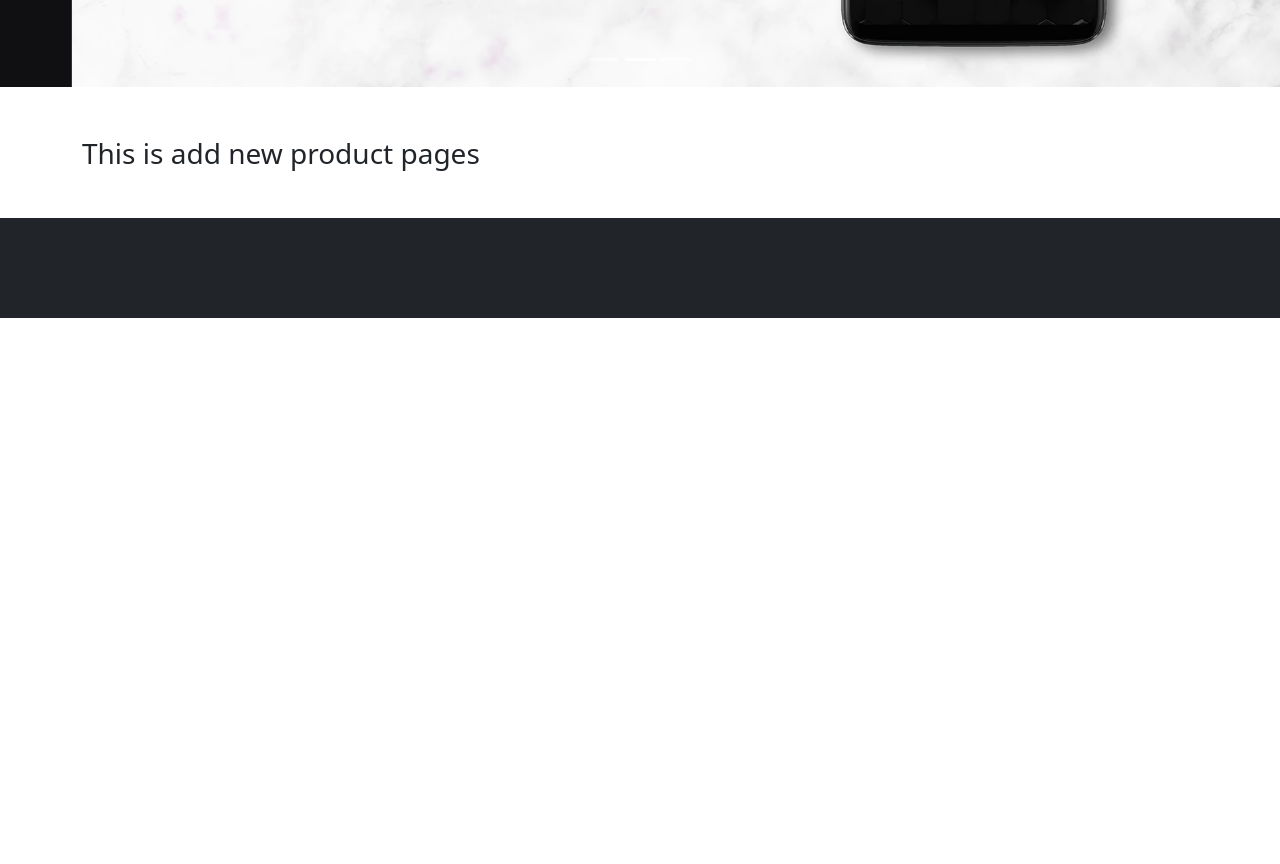
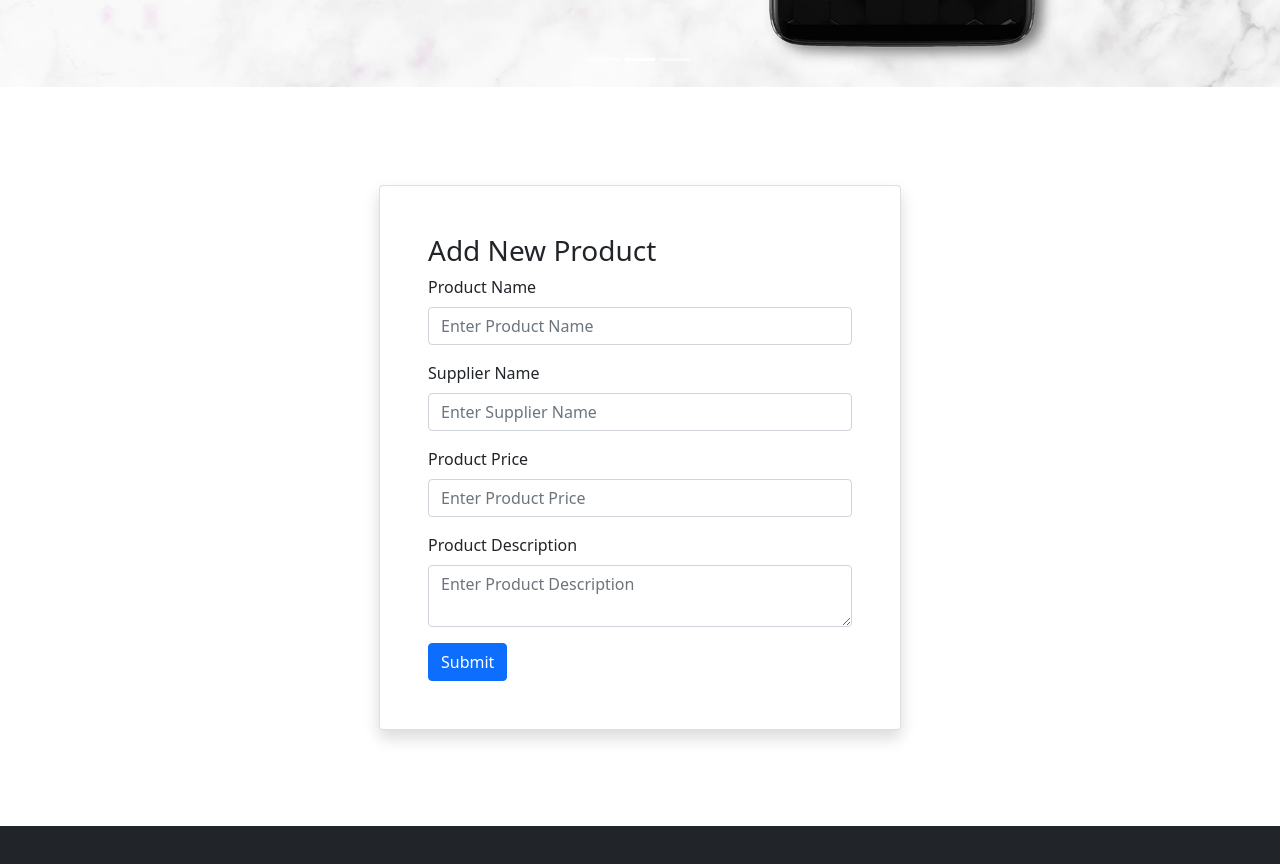
Before and after one commit to hasanhridoy01/Assignment-11-Server, a React (Create React App) app: page /addproduct in a window 1280 px wide. Shown: the part 540-1404 px from the top of the page. Before the commit the page ends 858 px from the top, so only its background shows below. Built offline with nearby package versions, Linux system fonts and the light colour scheme; no server answers; sample sign-in values are in the browser's storage.

Commit message:
add product page done

```diff
--- a/src/components/ProductManagePages/AddProduct/AddProduct.js
+++ b/src/components/ProductManagePages/AddProduct/AddProduct.js
@@ -1,9 +1,38 @@
 import React from 'react';
+import { Button, Form } from 'react-bootstrap';
 
 const AddProduct = () => {
   return (
-    <div className='container mt-5 mb-5'>
-      <h3>This is add new product pages</h3>
+    <div className='container mt-5 mb-5 p-5'>
+      <div className="card p-5 w-50 mx-auto shadow">
+       <h3>Add New Product</h3>
+        <Form>
+
+          <Form.Group className="mb-3" controlId="formBasicEmail">
+            <Form.Label>Product Name</Form.Label>
+            <Form.Control type="text" placeholder="Enter Product Name" />
+          </Form.Group>
+
+          <Form.Group className="mb-3" controlId="formBasicEmail">
+            <Form.Label>Supplier Name</Form.Label>
+            <Form.Control type="text" placeholder="Enter Supplier Name" />
+          </Form.Group>
+
+          <Form.Group className="mb-3" controlId="formBasicEmail">
+            <Form.Label>Product Price</Form.Label>
+            <Form.Control type="text" placeholder="Enter Product Price" />
+          </Form.Group>
+
+          <Form.Group className="mb-3" controlId="formBasicEmail">
+            <Form.Label>Product Description</Form.Label>
+            <textarea className='form-control' type="text" placeholder="Enter Product Description" />
+          </Form.Group>
+
+          <Button variant="primary" type="submit">
+            Submit
+          </Button>
+        </Form>
+      </div>
     </div>
   );
 };
```
